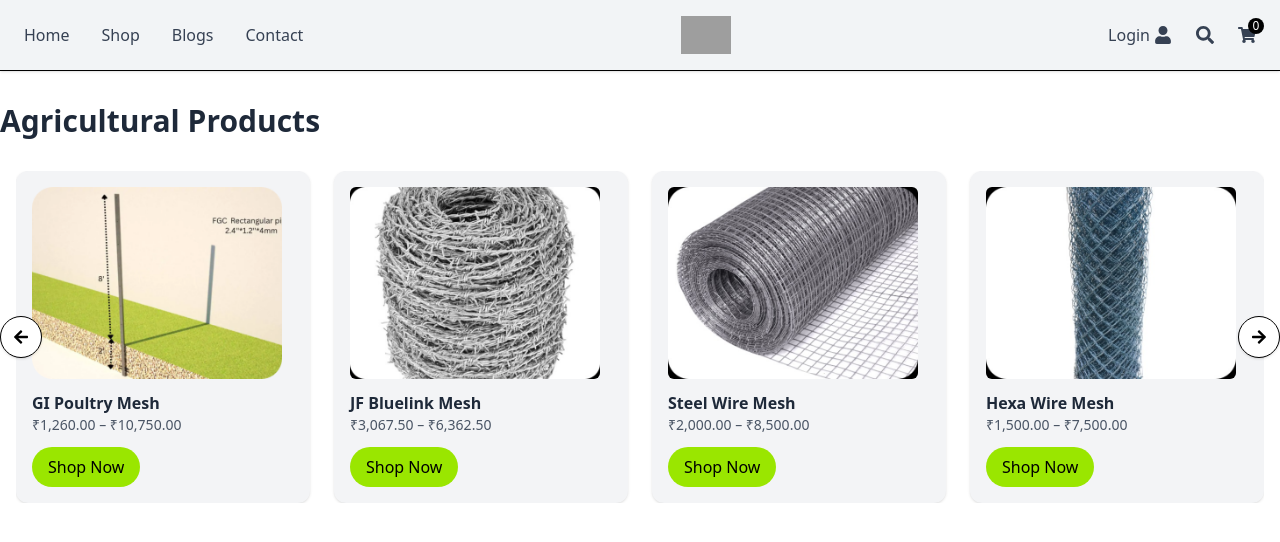
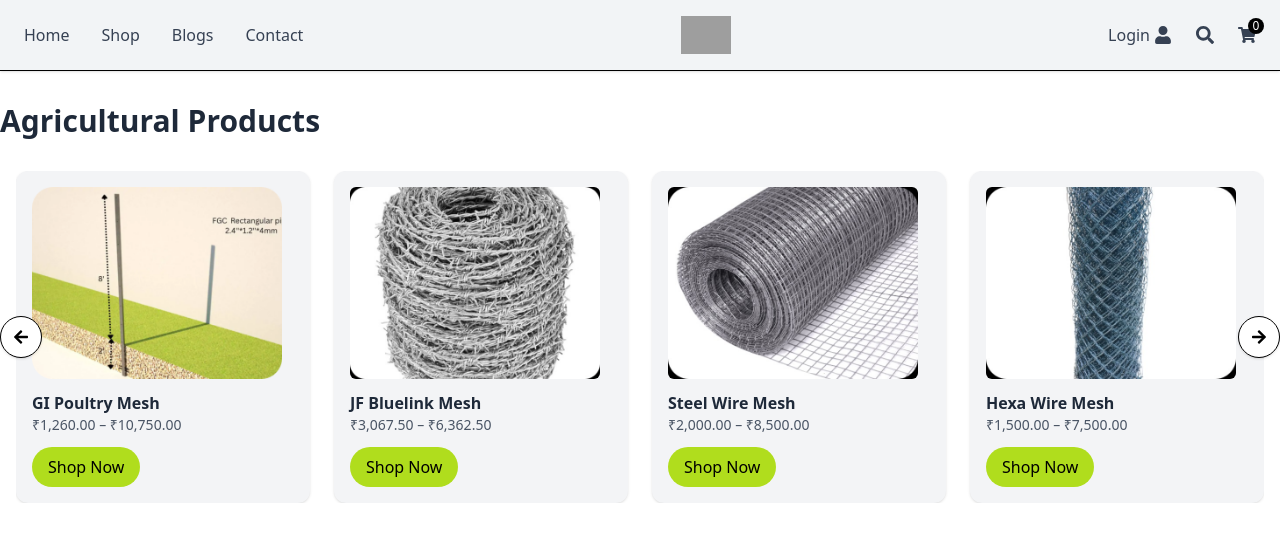
Before and after one commit to mdnazmulnhasan/fencing-justified, a Next.js app: page / in a window 1280 px wide. Shown: the top 542 px of the page. Built offline with nearby package versions, Linux system fonts and the light colour scheme; grey boxes are pictures that could not be loaded.

Commit message:
bg set as #B0DD1D

```diff
--- a/src/components/products/ProductCard.tsx
+++ b/src/components/products/ProductCard.tsx
@@ -23,7 +23,7 @@ export default function ProductCard({ product }: { product: Product }) {
         {product.name}
       </h3>
       <p className="text-gray-600 text-sm">{product.priceRange}</p>
-      <button className="mt-3 bg-lime-400 rounded-full text-black font-medium px-4 py-2 hover:bg-lime-500 transition">
+      <button className="mt-3 bg-[#B0DD1D] rounded-full text-black font-medium px-4 py-2 hover:bg-lime-500 transition">
         Shop Now
       </button>
     </div>
```
